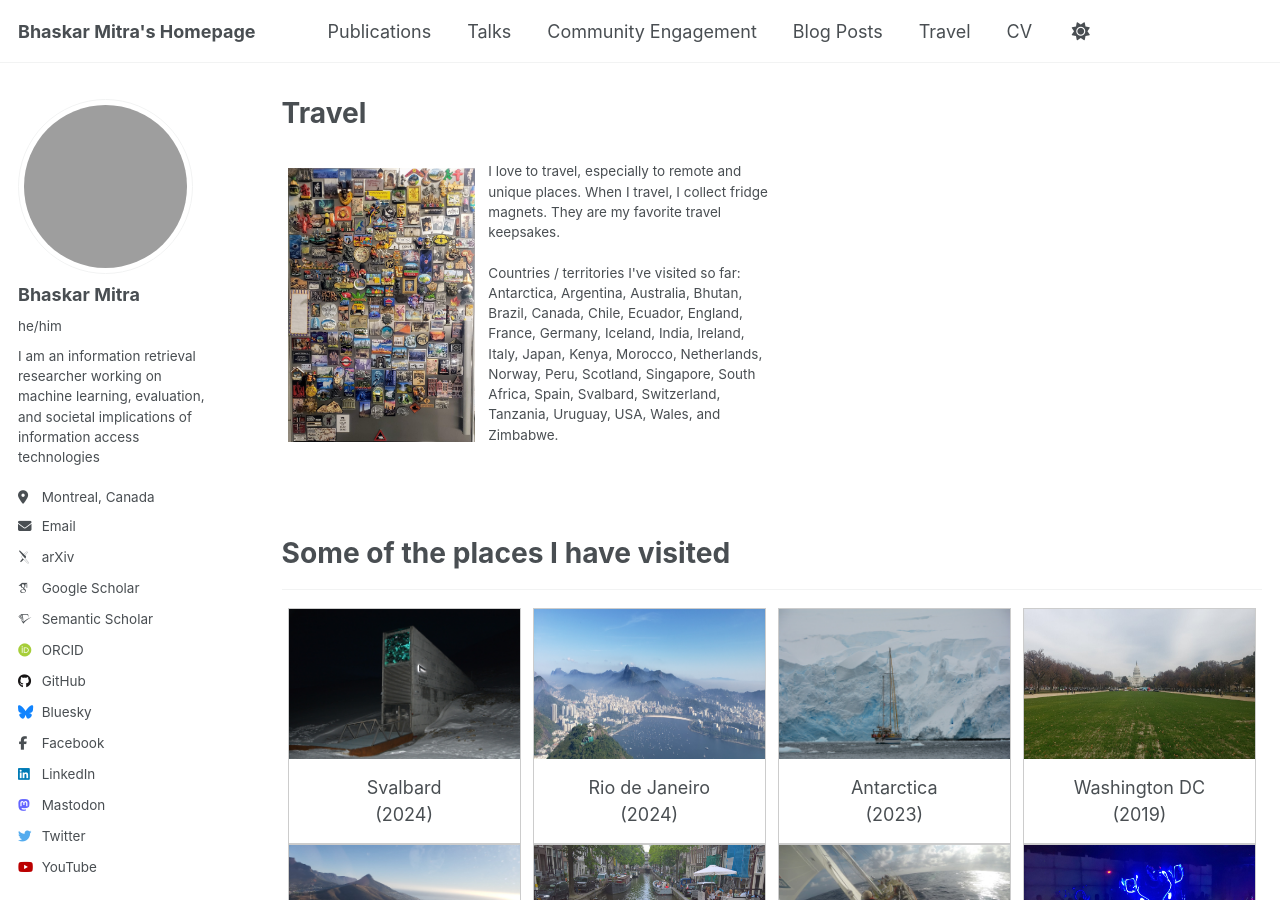
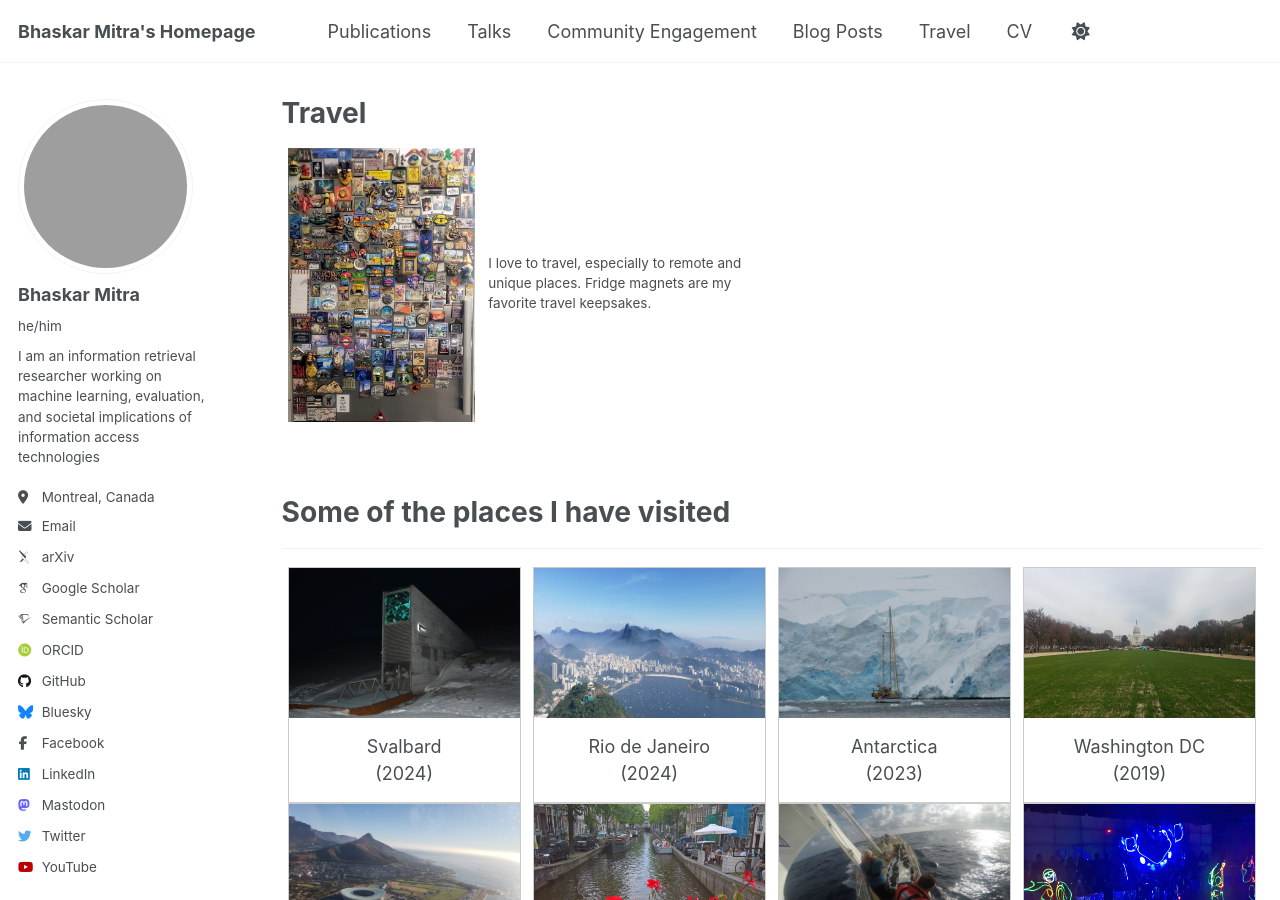
Before and after one commit to bhaskar-mitra/bhaskar-mitra.github.io, a Jekyll site: the page built from _pages/travel.html, in a window 1280 px wide and 900 px high. Built offline with Jekyll 4.4.1, drawn with Linux system fonts in a browser that asks for light colours; some web fonts are replaced; grey boxes are pictures that could not be loaded.

Commit message:
Update travel.html

```diff
--- a/_pages/travel.html
+++ b/_pages/travel.html
@@ -66,10 +66,7 @@ div.desc {
     <td style="border:none">
       <p>
         I love to travel, especially to remote and unique places.
-        When I travel, I collect fridge magnets.
-        They are my favorite travel keepsakes.
-        <br/><br/>
-        Countries / territories I've visited so far: Antarctica, Argentina, Australia, Bhutan, Brazil, Canada, Chile, Ecuador, England, France, Germany, Iceland, India, Ireland, Italy, Japan, Kenya, Morocco, Netherlands, Norway, Peru, Scotland, Singapore, South Africa, Spain, Svalbard, Switzerland, Tanzania, Uruguay, USA, Wales, and Zimbabwe.
+        Fridge magnets are my favorite travel keepsakes.
       </p>
     </td>
   </tr>
```
